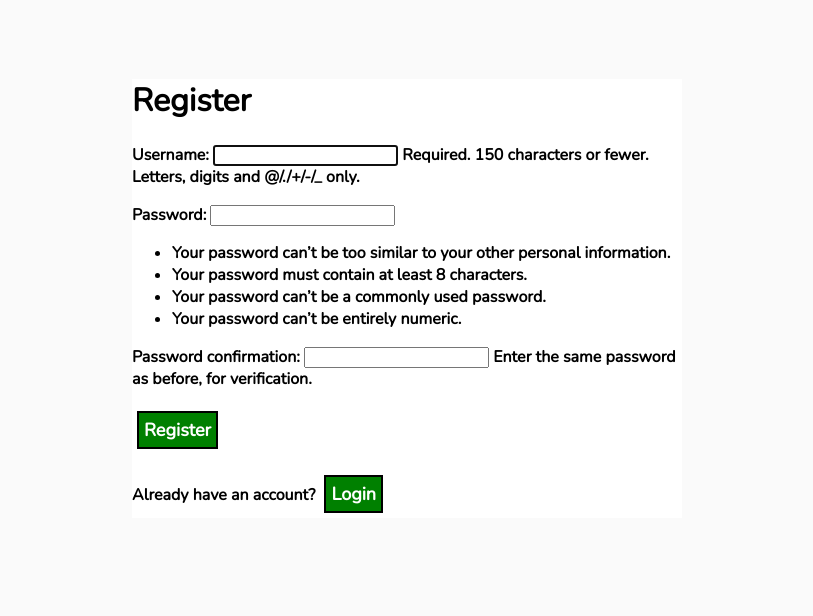
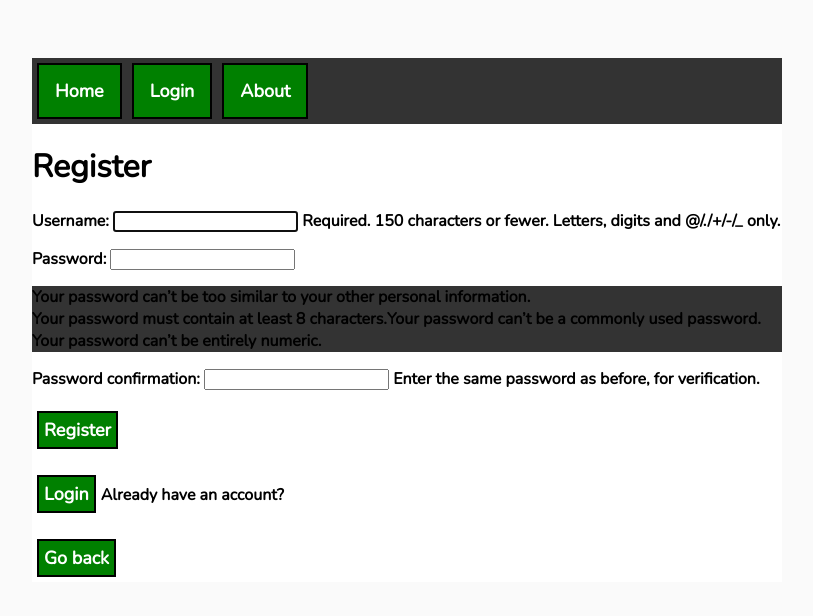
Before and after one commit to jesuspieru/loginpage, a Django app: page /register/ in a window 1280 px wide. Shown: the top 616 px of the page, without its empty margins (233-1046 px from the left). Run offline with Django 4.2, Linux system fonts and the light colour scheme.

Commit message:
se agrego nav horizontal y boton about

```diff
--- a/loginapp/templates/loginapp/login.html
+++ b/loginapp/templates/loginapp/login.html
@@ -8,6 +8,8 @@
     <input class="button1" type="submit" value="Login">
 </form>
 
-<p>Don't have an account? <a href="{% url 'register' %}">Register</a></p>
+<p><a href="{% url 'register' %}">Register</a> Don't have an account?</p>
+
+<a href="{% url 'tasks'%}">Go back</a>
 
 {% endblock content %}
--- a/loginapp/templates/loginapp/main.html
+++ b/loginapp/templates/loginapp/main.html
@@ -34,15 +34,56 @@
         }
 
         .container{
-            max-width: 550px;
+            max-width: 750px;
             margin: auto;
             background-color: #FFFFFF;
         }
+        ul {
+            list-style-type: none;
+            margin: 0;
+            padding: 0;
+            overflow: hidden;
+            background-color: #333;
+            }
+
+            li {
+            float: left;
+            }
+
+            li a {
+            display: block;
+            color: white;
+            text-align: center;
+            padding: 14px 16px;
+            text-decoration: none;
+            }
+
+            li a:hover {
+            background-color: #111;
+            }
     </style>
 </head>
 <body>
 
     <div class="container">
+        {% if request.user.is_authenticated %}
+            <h2>{{request.user}}</h2>
+        {% endif %}
+
+        <ul>
+            <li><a class="active" href="{% url 'tasks' %}">Home</a></li>
+
+            {% if request.user.is_authenticated %}
+
+                <li><a href="{% url 'logout' %}">Logout</a></li>
+            {% else %}
+                <li><a href="{% url 'login' %}">Login</a></li>
+            {% endif %}
+
+                <li><a href="{% url 'about' %}">About</a></li>
+
+        </ul>
+
         {% block content %}
 
         {% endblock content %}
--- a/loginapp/templates/loginapp/register.html
+++ b/loginapp/templates/loginapp/register.html
@@ -8,6 +8,8 @@
     <input class="button2" type="submit" value="Register">
 </form>
 
-<p>Already have an account? <a href="{% url 'login' %}">Login</a></p>
+<p><a href="{% url 'login' %}">Login</a>Already have an account? </p>
+
+<a href="{% url 'tasks'%}">Go back</a>
 
 {% endblock content %}
--- a/loginapp/templates/loginapp/task.html
+++ b/loginapp/templates/loginapp/task.html
@@ -1,15 +1,15 @@
 {% extends 'loginapp/main.html' %}
 {% block content %}
 
-<a href="{% url 'tasks'%}">Go back</a>
 <div>
     <h1>Usuario: {{object.user}}</h1>
     <h1>Titulo: {{object.title}}</h1>
     {% if object.picture %}
-    <h1>Foto: <img src="{{object.picture.url }}" width="400"></h1>
+    <h1>Foto: </h1>
+    <img src="{{object.picture.url }}" width="400">
     {% endif %}
     <h1>Descripcion: {{object.description}} </h1>
     <h1>Fecha: {{object.create}}</h1>
 </div>
-
+<a href="{% url 'tasks'%}">Go back</a>
 {% endblock content %}
--- a/loginapp/templates/loginapp/task_form.html
+++ b/loginapp/templates/loginapp/task_form.html
@@ -2,11 +2,11 @@
 {% block content %}
 
 <h3>Nuevo blog</h3>
-<a href="{% url 'tasks' %}">Go back</a>
+
 <form method="post" action="" enctype="multipart/form-data">
     {% csrf_token %}
     {{form.as_p}}
     <input class="button3" type="submit" value="Submit">
 </form>
-
+<a href="{% url 'tasks'%}">Go back</a>
 {% endblock content %}
--- a/loginapp/urls.py
+++ b/loginapp/urls.py
@@ -1,6 +1,7 @@
 from django.urls import path
-from .views import tasklist, taskdetail, taskcreate, taskupdate, taskdelete, customloginview, registerpage
+from .views import about, tasklist, taskdetail, taskcreate, taskupdate, taskdelete, customloginview, registerpage
 from django.contrib.auth.views import LogoutView
+from . import views
 
 urlpatterns = [
     path('login/', customloginview.as_view(), name='login'),
@@ -11,4 +12,5 @@ urlpatterns = [
     path('task-create/', taskcreate.as_view(), name='task-create'),
     path('task-update/<int:pk>', taskupdate.as_view(), name='task-update'),
     path('task-delete/<int:pk>', taskdelete.as_view(), name='task-delete'),
+    path('about/', views.about, name='about'),
 ]
--- a/loginapp/views.py
+++ b/loginapp/views.py
@@ -108,3 +108,11 @@ class taskdelete(LoginRequiredMixin, DeleteView):
     model = task
     context_object_name = 'task'
     success_url = reverse_lazy('tasks')
+
+def about(request):
+
+    about = "Sobre mi..."
+
+    context= {'about': about}
+
+    return render(request, 'loginapp/about.html', context)
```
Also changed, not shown: loginapp/templates/loginapp/about.html (added, +7 -0 lines), loginapp/templates/loginapp/task_list.html (+1 -7 lines).
